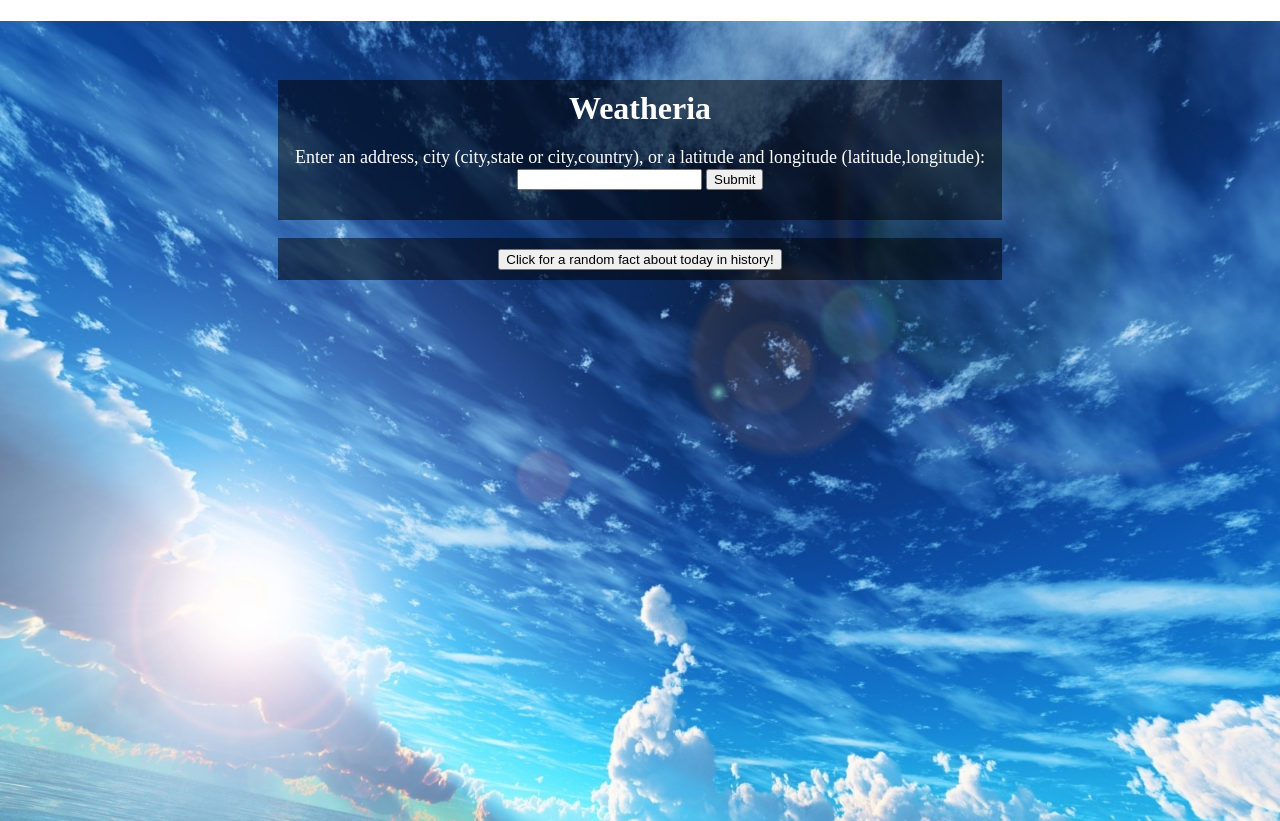
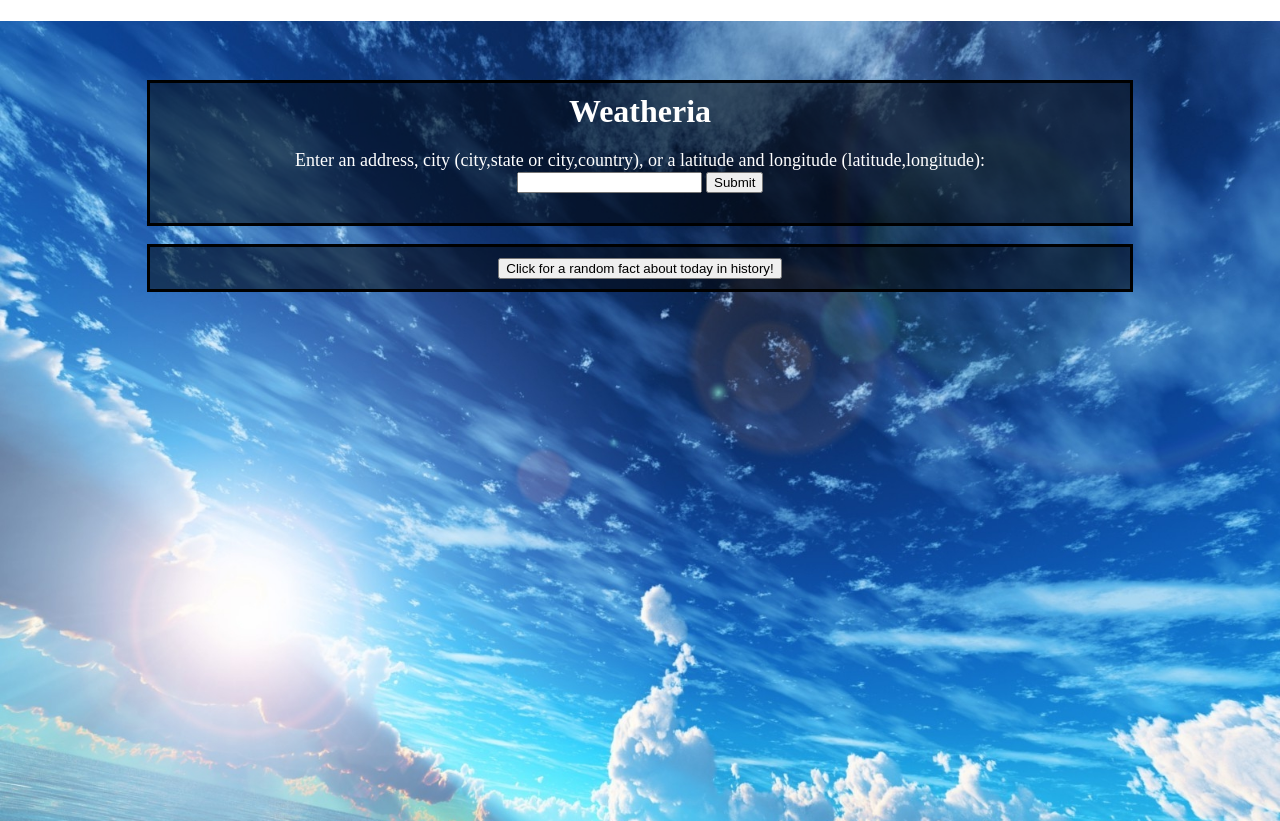
Before and after one commit to jmmat/343-f22-p2, a plain HTML site: page index.html in a window 1280 px wide. Drawn offline with Linux system fonts and the light colour scheme.

Commit message:
media queries and borders

```diff
--- a/index.html
+++ b/index.html
@@ -29,7 +29,9 @@
             background-color: rgba(0,0,0,.5);
             color: #fff;
             text-align: center;
-            border: black;
+            border-top: solid black;
+            border-left: solid black;
+            border-right: solid black;
             margin: auto;
             width: 55%;
             padding: 10px;
@@ -38,11 +40,28 @@
             background-color: rgba(0,0,0,.5);
             color: #fff;
             text-align: center;
-            border: black;
+            border-left: solid black;
+            border-right: solid black;
             margin: auto;
             width: 55%;
             padding: 10px;
             font-size: large;
+        }
+        @media only screen and (max-width: 600px) {
+            .heading1 {width: 55%;}
+            .text {width: 55%;}
+        }
+        @media only screen and (min-width: 768px) {
+            .heading1 {width: 60%;}
+            .text {width: 60%;}
+        }
+        @media only screen and (min-width: 992px) {
+            .heading1 {width: 70%;}
+            .text {width: 70%;}
+        }
+        @media only screen and (min-width: 1200px) {
+            .heading1 {width: 75%;}
+            .text {width: 75%;}
         }
         </style>
 </head>
@@ -56,11 +75,11 @@
                 <input type="search" id="location">
                 <input type="submit" value="Submit">
             </form>
-            <div class="text" id="results">
+            <div class="text" id="results" style="border-bottom: solid black">
 
             </div>
             <br>
-            <div class="text">
+            <div class="text" style="border-bottom: solid black; border-top: solid black">
                 <button type="button" id="factButton">Click for a random fact about today in history!</button>
                 <div id="factResults">
 
```
